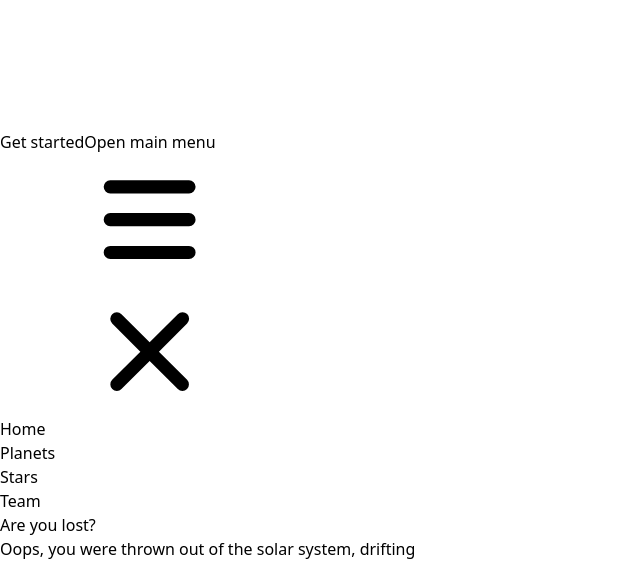
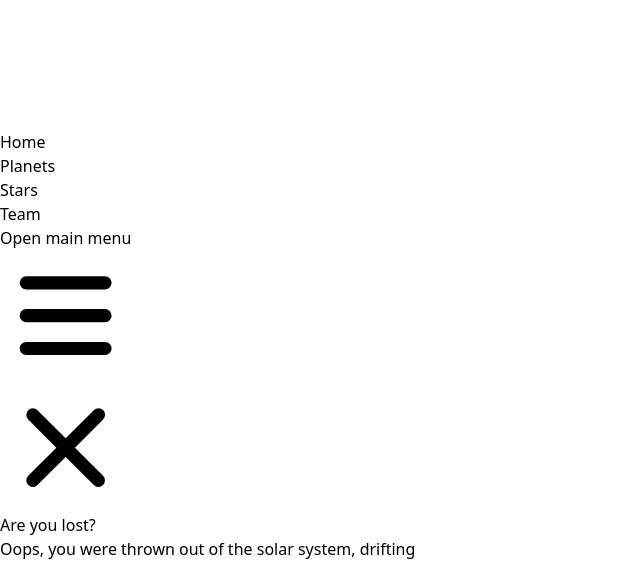
Before and after one commit to kis-hor/nasa_sample_app, a React (Vite) app: page / in a window 1280 px wide. Shown: the part 780-1343 px from the top of the page, without its empty margins (0-640 px from the left). Built offline with nearby package versions, Linux system fonts and the light colour scheme.

Commit message:
Navbar Change

```diff
--- a/src/components/Header.jsx
+++ b/src/components/Header.jsx
@@ -1,24 +1,16 @@
 const Header = () => {
     return (
-        <header className="w-full">
-            <nav className="bg-black border-gray-200 px-4 lg:px-6 py-2.5 dark:bg-black">
+        <>
+        <header className="fixed w-full">
+            <nav className="bg-gray-900 border-gray-200 px-4 lg:px-6 py-2.5 dark:bg-black">
                 <div className="flex flex-wrap justify-between items-center mx-auto max-w-screen-xl">
                     <a href="/" className="flex items-center">
                         <img src="../../../../public/images/logo.png" className="h-24 w-[200px]" alt="Flowbite Logo" />
                     </a>
-                    <div className="flex items-center lg:order-2">
-                        {/* <a href="#" className="text-gray-800 dark:text-white hover:bg-gray-50 focus:ring-4 focus:ring-gray-300 font-medium rounded-lg text-sm px-4 lg:px-5 py-2 lg:py-2.5 mr-2 dark:hover:bg-gray-700 focus:outline-none dark:focus:ring-gray-800">Log in</a> */}
-                        <a href="#" className="text-white bg-blue-700 hover:bg-primary-800 focus:ring-4 focus:ring-primary-300 font-medium rounded-lg text-sm px-4 lg:px-5 py-2 lg:py-2.5 mr-2 dark:bg-primary-600 dark:hover:bg-primary-700 focus:outline-none dark:focus:ring-primary-800">Get started</a>
-                        <button data-collapse-toggle="mobile-menu-2" type="button" className="inline-flex items-center p-2 ml-1 text-sm text-gray-500 rounded-lg lg:hidden hover:bg-gray-100 focus:outline-none focus:ring-2 focus:ring-gray-200 dark:text-gray-400 dark:hover:bg-gray-700 dark:focus:ring-gray-600" aria-controls="mobile-menu-2" aria-expanded="false">
-                            <span className="sr-only">Open main menu</span>
-                            <svg className="w-6 h-6" fill="currentColor" viewBox="0 0 20 20" xmlns="http://www.w3.org/2000/svg"><path fillRule="evenodd" d="M3 5a1 1 0 011-1h12a1 1 0 110 2H4a1 1 0 01-1-1zM3 10a1 1 0 011-1h12a1 1 0 110 2H4a1 1 0 01-1-1zM3 15a1 1 0 011-1h12a1 1 0 110 2H4a1 1 0 01-1-1z" clipRule="evenodd"></path></svg>
-                            <svg className="hidden w-6 h-6" fill="currentColor" viewBox="0 0 20 20" xmlns="http://www.w3.org/2000/svg"><path fillRule="evenodd" d="M4.293 4.293a1 1 0 011.414 0L10 8.586l4.293-4.293a1 1 0 111.414 1.414L11.414 10l4.293 4.293a1 1 0 01-1.414 1.414L10 11.414l-4.293 4.293a1 1 0 01-1.414-1.414L8.586 10 4.293 5.707a1 1 0 010-1.414z" clipRule="evenodd"></path></svg>
-                        </button>
-                    </div>
-                    <div className="hidden justify-between items-center w-full lg:flex lg:w-auto lg:order-1" id="mobile-menu-2">
+                    <div className="hidden justify-between items-center w-full lg:flex lg:w-auto lg:order-2" id="mobile-menu-2">
                         <ul className="flex flex-col mt-4 font-medium lg:flex-row lg:space-x-8 lg:mt-0">
-                            <li>
-                                <a href="/" className="block py-2 pr-4 pl-3 text-white rounded bg-primary-700 lg:bg-transparent lg:text-primary-700 lg:p-0  dark:text-white" aria-current="page">Home</a>
+                            <li className="hover:bg-gray-600 px-4 py-2 rounded-lg">
+                                <a href="/" className="block py-2 pr-4 pl-3 text-white rounded bg-primary-700 lg:bg-transparent lg:text-primary-700 lg:p-0 hover:text-slate-200 dark:text-white" aria-current="page">Home</a>
                             </li>
                             {/* <li>
                                 <a href="#" className="block py-2 pr-4 pl-3 text-gray-700 border-b border-black-100 hover:bg-gray-50 lg:hover:bg-transparent lg:border-0 lg:hover:text-primary-700 lg:p-0 dark:text-gray-400 lg:dark:hover:text-white dark:hover:bg-gray-700 dark:hover:text-white lg:dark:hover:bg-transparent dark:border-gray-700">Company</a>
@@ -29,20 +21,31 @@ const Header = () => {
                             <li>
                                 <a href="#" className="block py-2 pr-4 pl-3 text-gray-700 border-b border-black-100 hover:bg-gray-50 lg:hover:bg-transparent lg:border-0 lg:hover:text-primary-700 lg:p-0 dark:text-gray-400 lg:dark:hover:text-white dark:hover:bg-gray-700 dark:hover:text-white lg:dark:hover:bg-transparent dark:border-black-700">Features</a>
                             </li> */}
-                            <li>
+                            <li className="hover:bg-gray-600 px-4 py-2 rounded-lg">
                                 <a href="/planets" className="block py-2 pr-4 pl-3 text-white border-b border-black-100 hover:bg-gray-50 lg:hover:bg-transparent lg:border-0 lg:hover:text-primary-700 lg:p-0 dark:text-gray-400 lg:dark:hover:text-white dark:hover:bg-gray-700 dark:hover:text-white lg:dark:hover:bg-transparent dark:border-gray-700">Planets</a>
                             </li>
-                            <li>
+                            <li className="hover:bg-gray-600 px-4 py-2 rounded-lg">
                                 <a href="/stars" className="block py-2 pr-4 pl-3 text-white border-b border-black-100 hover:bg-gray-50 lg:hover:bg-transparent lg:border-0 lg:hover:text-primary-700 lg:p-0 dark:text-gray-400 lg:dark:hover:text-white dark:hover:bg-gray-700 dark:hover:text-white lg:dark:hover:bg-transparent dark:border-gray-700">Stars</a>
                             </li>
-                            <li>
+                            <li className="hover:bg-gray-600 px-4 py-2 rounded-lg">
                                 <a href="/Team" className="block py-2 pr-4 pl-3 text-white border-b border-black-100 hover:bg-gray-50 lg:hover:bg-transparent lg:border-0 lg:hover:text-primary-700 lg:p-0 dark:text-gray-400 lg:dark:hover:text-white dark:hover:bg-gray-700 dark:hover:text-white lg:dark:hover:bg-transparent dark:border-black-700">Team</a>
                             </li>
                         </ul>
                     </div>
+                    <div className="flex items-center lg:order-1">
+                        {/* <a href="#" className="text-gray-800 dark:text-white hover:bg-gray-50 focus:ring-4 focus:ring-gray-300 font-medium rounded-lg text-sm px-4 lg:px-5 py-2 lg:py-2.5 mr-2 dark:hover:bg-gray-700 focus:outline-none dark:focus:ring-gray-800">Log in</a> */}
+                        {/* <a href="#" className="text-white bg-blue-700 hover:bg-primary-800 focus:ring-4 focus:ring-primary-300 font-medium rounded-lg text-sm px-4 lg:px-5 py-2 lg:py-2.5 mr-2 dark:bg-primary-600 dark:hover:bg-primary-700 focus:outline-none dark:focus:ring-primary-800">Get started</a> */}
+                        <button data-collapse-toggle="mobile-menu-2" type="button" className="inline-flex items-center p-2 ml-1 text-sm text-gray-500 rounded-lg lg:hidden hover:bg-gray-100 focus:outline-none focus:ring-2 focus:ring-gray-200 dark:text-gray-400 dark:hover:bg-gray-700 dark:focus:ring-gray-600" aria-controls="mobile-menu-2" aria-expanded="false">
+                            <span className="sr-only">Open main menu</span>
+                            <svg className="w-6 h-6" fill="currentColor" viewBox="0 0 20 20" xmlns="http://www.w3.org/2000/svg"><path fillRule="evenodd" d="M3 5a1 1 0 011-1h12a1 1 0 110 2H4a1 1 0 01-1-1zM3 10a1 1 0 011-1h12a1 1 0 110 2H4a1 1 0 01-1-1zM3 15a1 1 0 011-1h12a1 1 0 110 2H4a1 1 0 01-1-1z" clipRule="evenodd"></path></svg>
+                            <svg className="hidden w-6 h-6" fill="currentColor" viewBox="0 0 20 20" xmlns="http://www.w3.org/2000/svg"><path fillRule="evenodd" d="M4.293 4.293a1 1 0 011.414 0L10 8.586l4.293-4.293a1 1 0 111.414 1.414L11.414 10l4.293 4.293a1 1 0 01-1.414 1.414L10 11.414l-4.293 4.293a1 1 0 01-1.414-1.414L8.586 10 4.293 5.707a1 1 0 010-1.414z" clipRule="evenodd"></path></svg>
+                        </button>
+                    </div>
                 </div>
             </nav>
         </header>
+        <div className="pb-16"></div>
+        </>
     )
 }
 
```
